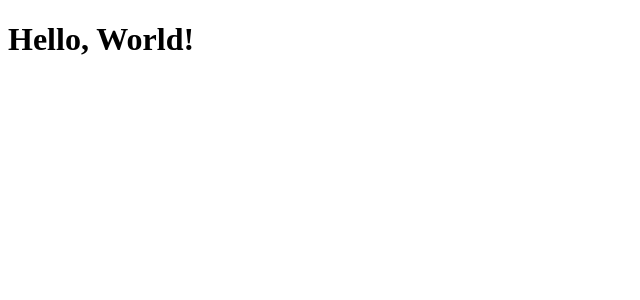
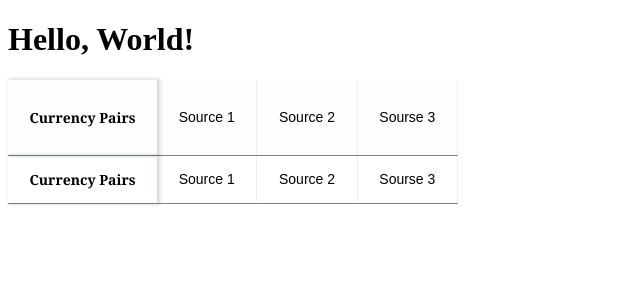
Before and after one commit to intellegento/cupcakedev, a React app: page / in a window 1280 px wide. Shown: the top 300 px of the page, without its empty margins (0-640 px from the left). Built offline with nearby package versions, Linux system fonts and the light colour scheme; the HTML template or start-up script is replaced by a standard one.

Commit message:
feat: add teamplates for the future work

```diff
--- /dev/null
+++ b/components/Currency/index.js
@@ -0,0 +1,35 @@
+import React from "react";
+import styles from "./styles.module.scss";
+
+const Currency = () => {
+  return (
+    <div className={styles.row}>
+      <div className={styles.row__currencyPairs}>
+        <div className={styles.row__currencyPairs__item}>
+          <p>Currency Pairs</p>
+        </div>
+      </div>
+
+      <div className={styles.row__source}>
+        <div className={styles.row__source__item}>
+          <p>Source 1</p>
+        </div>
+      </div>
+
+      <div className={styles.row__source}>
+        <div className={styles.row__source__item}>
+          <p>Source 2</p>
+        </div>
+      </div>
+
+      <div className={styles.row__source}>
+        <div className={styles.row__source__item}>
+          <p>Sourse 3</p>
+        </div>
+      </div>
+    </div>
+  );
+};
+Currency.defaultProps = {};
+
+export default Currency;
--- /dev/null
+++ b/components/Currency/styles.module.scss
@@ -0,0 +1,57 @@
+.row {
+    display: flex;
+    flex-direction: row;
+    align-items: center;
+    border-bottom: 1px solid grey;
+    transition: all .3s;
+    background-color: #fff;
+
+    &:hover {
+        border-bottom: 1px solid red;
+        background-color: #f5f5f5;
+
+    }
+
+    &__currencyPairs {
+        display: flex;
+        flex-direction: column;
+        align-items: center;
+        background-color: transparent;
+        box-shadow: 2px 0px 4px 1px rgba(34, 60, 80, 0.2);
+        width: 150px;
+        height: auto;
+        z-index: 1;
+        transition: all .3s;
+
+        &__item {
+            p {
+                font-family: Georgia, 'Times New Roman', Times, serif;
+                font-size: 14px;
+                font-weight: 700;
+            }
+        }
+    }
+
+    &__source {
+        display: flex;
+        flex-direction: column;
+        align-items: center;
+        background-color: transparent;
+        border-right: 1px solid #efeeee;
+        width: 100px;
+        height: auto;
+        transition: all .3s;
+
+        &:hover {
+            background-color: rgb(236, 237, 247);
+        }
+
+        &__item {
+            p {
+                font-family: Arial, Helvetica, sans-serif;
+                font-size: 14px;
+                font-weight: 400;
+            }
+        }
+    }
+}
--- /dev/null
+++ b/components/TableTemlate/index.js
@@ -0,0 +1,44 @@
+import React from "react";
+import Currency from "../Currency";
+
+import styles from "./styles.module.scss";
+
+const TableTeaamlate = () => {
+  return (
+    <>
+    <section className={styles.table}>
+        <div className={styles.wrapper}>
+            <div className={styles.table__row}>
+                <div className={styles.table__currencyPairs}>
+                    <div className={styles.table__currencyPairs__item}>
+                        <p>Currency Pairs</p>
+                    </div>
+                </div>
+
+                <div className={styles.table__source}>
+                    <div className={styles.table__source__item}>
+                        <p>Source 1</p>
+                    </div>
+                </div>
+
+                <div className={styles.table__source}>
+                    <div className={styles.table__source__item}>
+                        <p>Source 2</p>
+                    </div>
+                </div>
+
+                <div className={styles.table__source}>
+                    <div className={styles.table__source__item}>
+                        <p>Sourse 3</p>
+                    </div>
+                </div>
+            </div>
+            <Currency />
+        </div>
+    </section>
+    </>
+  );
+};
+TableTeaamlate.defaultProps = {};
+
+export default TableTeaamlate;
--- /dev/null
+++ b/components/TableTemlate/styles.module.scss
@@ -0,0 +1,51 @@
+.wrapper {
+    max-width: 450px;
+}
+
+.table {
+    &__row {
+        display: flex;
+        flex-direction: row;
+        align-items: center;
+        border-bottom: 1px solid grey;
+        height: 75px;
+    }
+    &__currencyPairs {
+        display: flex;
+        flex-direction: column;
+        align-items: center;
+        justify-content: center;
+        background-color: rgb(254, 254, 254);
+        box-shadow: 2px 0px 4px 1px rgba(34, 60, 80, 0.2);
+        width: 150px;
+        height: 100%;
+        z-index: 1;
+
+        &__item {
+            p {
+                font-family: Georgia, 'Times New Roman', Times, serif;
+                font-size: 14px;
+                font-weight: 700;
+            }
+        }
+    }
+
+    &__source {
+        display: flex;
+        flex-direction: column;
+        align-items: center;
+        justify-content: center;
+        background-color: rgb(254, 254, 254);
+        border-right: 1px solid #efeeee;
+        width: 100px;
+        height: 100%;
+
+        &__item {
+            p {
+                font-family: Arial, Helvetica, sans-serif;
+                font-size: 14px;
+                font-weight: 400;
+            }
+        }
+    }
+}
--- /dev/null
+++ b/postcss.config.js
@@ -0,0 +1,5 @@
+module.exports = {
+    plugins: [
+      require('autoprefixer'),
+    ],
+  };
--- a/src/App.js
+++ b/src/App.js
@@ -1,9 +1,11 @@
 import React from 'react';
+import TableTeaamlate from '../components/TableTemlate';
 
 const App = () => {
   return (
     <div>
       <h1>Hello, World!</h1>
+      <TableTeaamlate />
     </div>
   );
 };
--- a/webpack.config.js
+++ b/webpack.config.js
@@ -17,12 +17,21 @@ module.exports = {
               presets: ['@babel/preset-react']
             }
           }
-        }
+        },
+        {
+            test: /\.scss$/,
+            use: [
+              'style-loader',
+              'css-loader',
+              'postcss-loader',
+              'sass-loader',
+            ],
+          }
       ]
   },
   devServer: {
     static: path.join(__dirname, 'public'),
-    port: 3000,
+    port: 3500,
     hot: true,
   },
   resolve: {
```
Also changed, not shown: package.json (+8 -0 lines), 1 other file (tests, documents, lock files or other folders).
